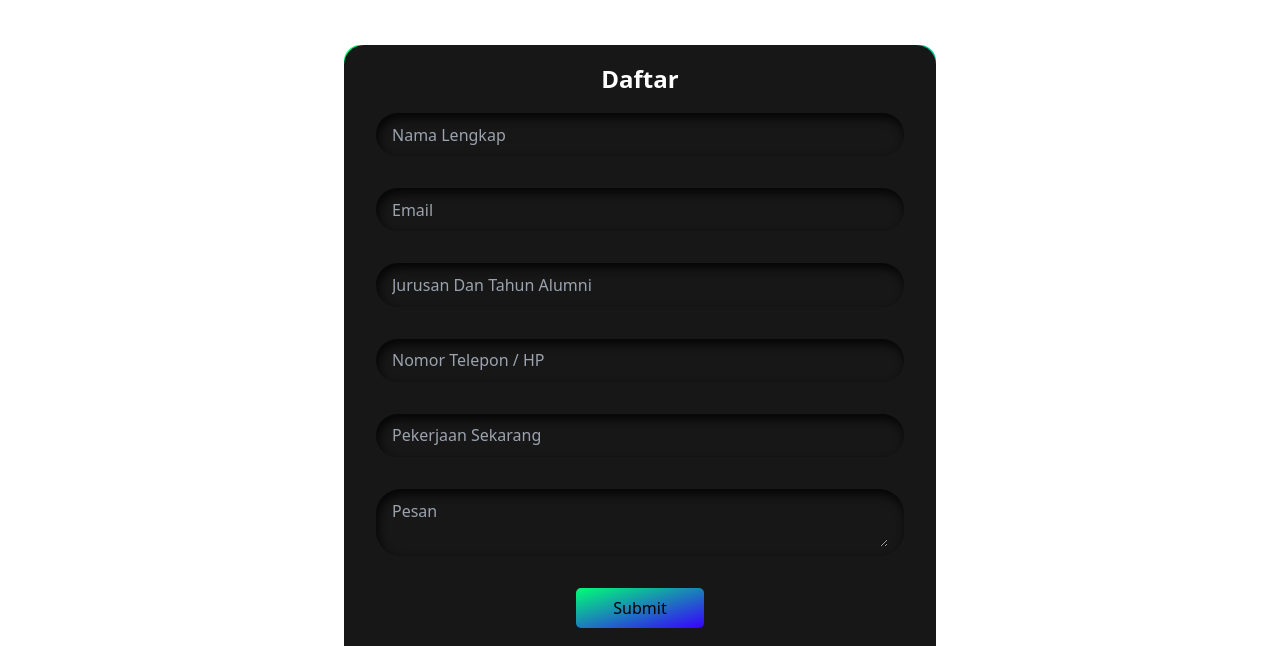
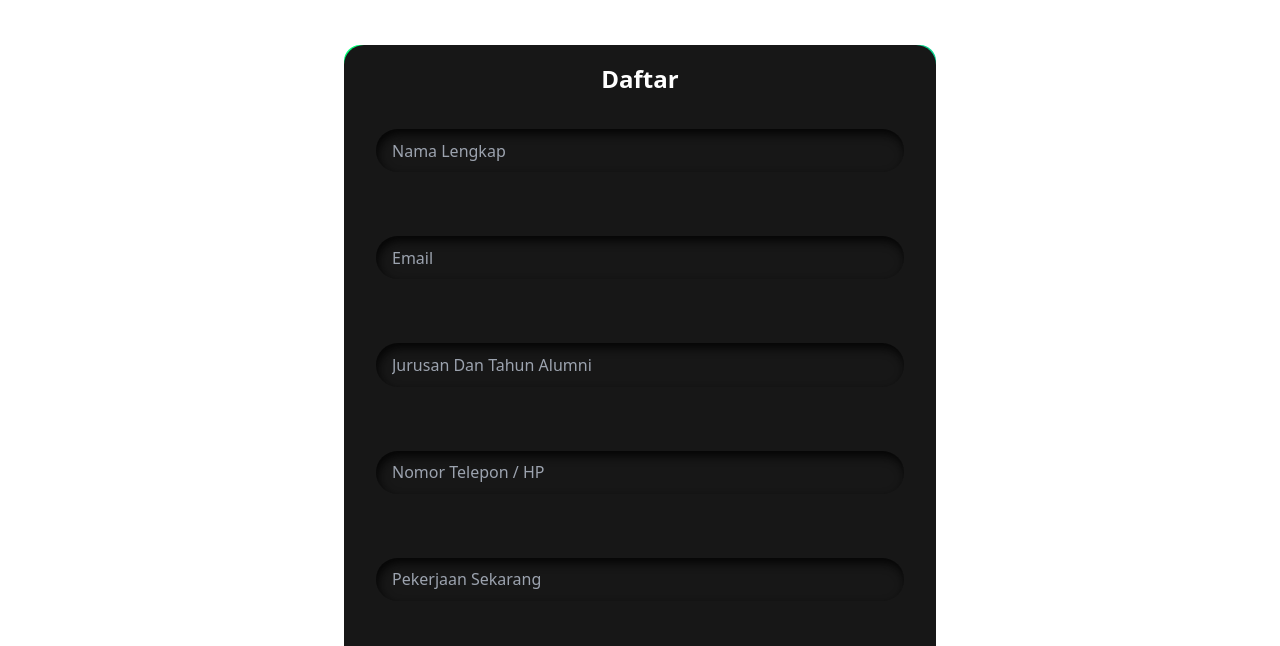
Before and after one commit to redhadefinto/bung-hatta-univ, a plain HTML site: page src/kontak/index.html in a window 1280 px wide. Shown: the part 63-709 px from the top of the page. Drawn offline with Linux system fonts and the light colour scheme.

```diff
--- a/src/kontak/index.html
+++ b/src/kontak/index.html
@@ -64,7 +64,7 @@
           </div>
         </div>
       </div>
-      <div class="flex flex-col lg:gap-4" id="box-form">
+      <div class="flex flex-col lg:gap-8" id="box-form">
         <p id="heading">Daftar</p>
         <div class="field px-4" id="box-name">
           <input type="text" class="input-field" placeholder="Nama Lengkap" autocomplete="off" name="nama lengkap" id="name">
```
